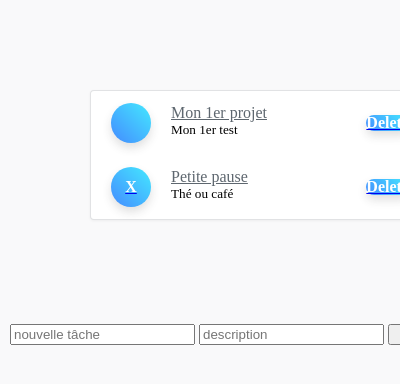
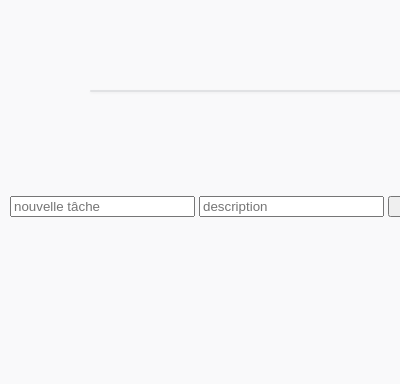
Before and after one commit to jhilaa/6-if-project-js, a browser extension: page popup.html in a window 400 px wide. Shown: the top 384 px of the page. Drawn offline with Linux system fonts and the light colour scheme.

Commit message:
correction bug suppr

```diff
--- a/popup.html
+++ b/popup.html
@@ -19,6 +19,8 @@
       <div class="padding">
         <div class="row">
           <div class="col-sm-8">
+            <!----------->
+            <!----------------->
             <div id="container" class="container-fluid d-flex justify-content-center">
               <div
                 class="list list-row card"
@@ -26,15 +28,13 @@
                 data-sortable-id="0"
                 aria-dropeffect="move"
               >
-                <!----------------------->
+                <!-- MODELE ---------------------->
                 <div
-                  id="taskModel"
-                  class="list-item"
-                  data-id="1"
-                  data-item-sortable-id="0"
+                  class="list-item-model"
                   draggable="true"
                   role="option"
                   aria-grabbed="false"
+                  style="display: none;"
                 >
                   <div>
                     <a href="#" data-abc="true"
@@ -43,38 +43,10 @@
                   </div>
                   <div class="flex">
                     <a href="#" class="item-author text-color" data-abc="true"
-                      >Mon 1er projet</a
+                      >*</a
                     >
                     <div class="item-except text-muted text-sm h-1x">
-                      Mon 1er test
-                    </div>
-                  </div>
-                  <div>
-                    <a href="#" data-abc="true"
-                      ><span class="w-50 avatar gd-primary btnDeleteTask">Delete</span></a
-                    >
-                  </div>
-                </div>
-                <!----------------------->
-                <div
-                  class="list-item"
-                  data-id="1"
-                  data-item-sortable-id="0"
-                  draggable="true"
-                  role="option"
-                  aria-grabbed="false"
-                >
-                  <div>
-                    <a href="#" data-abc="true"
-                      ><span class="w-40 avatar gd-primary">X</span></a
-                    >
-                  </div>
-                  <div class="flex">
-                    <a href="#" class="item-author text-color" data-abc="true"
-                      >Petite pause</a
-                    >
-                    <div class="item-except text-muted text-sm h-1x">
-                      Thé ou café
+                      *
                     </div>
                   </div>
                   <div>
--- a/popup.js
+++ b/popup.js
@@ -1,23 +1,27 @@
 let container = document.getElementById("sortable");
-let taskModel = document.getElementById("taskModel");
+let taskModel = document.getElementsByClassName("list-item-model");
 let inputTask = document.getElementById("inputTask");
 let inputDescription = document.getElementById("inputDescription");
 
 function addItem(task, description) {
-  let newTask = taskModel.cloneNode(true);
+  let newTask = taskModel[0].cloneNode(true);
   newTask.querySelector(".item-author").textContent = task;
   newTask.querySelector(".item-except").textContent = description;
+  newTask.className = "list-item";
+  newTask.style.display = "block";
   console.log(newTask.querySelector(".btnDeleteTask"));
   newTask.querySelector(".btnDeleteTask").addEventListener("click", (e) => {
-    //console.log("vvv" + task);
     e.target.closest(".list-item").remove();
+    storeDataTasks();
   });
   container.appendChild(newTask);
   //-----------
 }
 
 function storeDataTasks() {
-  let taskElements = Array.from(document.getElementsByClassName("flex"));
+  let taskElements = Array.from(document.getElementsByClassName("list-item"));
+  console.log("0000000000");
+  console.log(taskElements);
   tasks = taskElements.map((taskElement) => {
     let task = taskElement.getElementsByClassName("item-author")[0];
     let description = taskElement.getElementsByClassName("item-except")[0];
```
